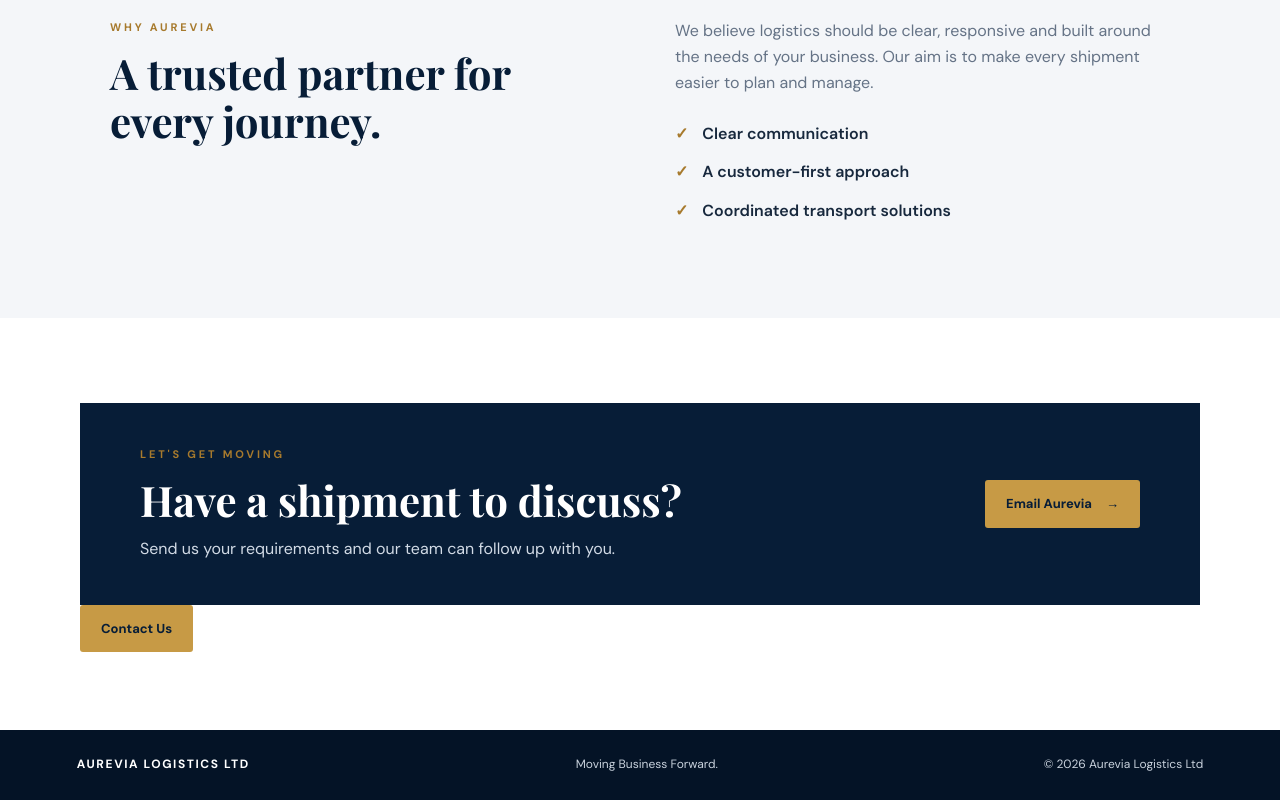
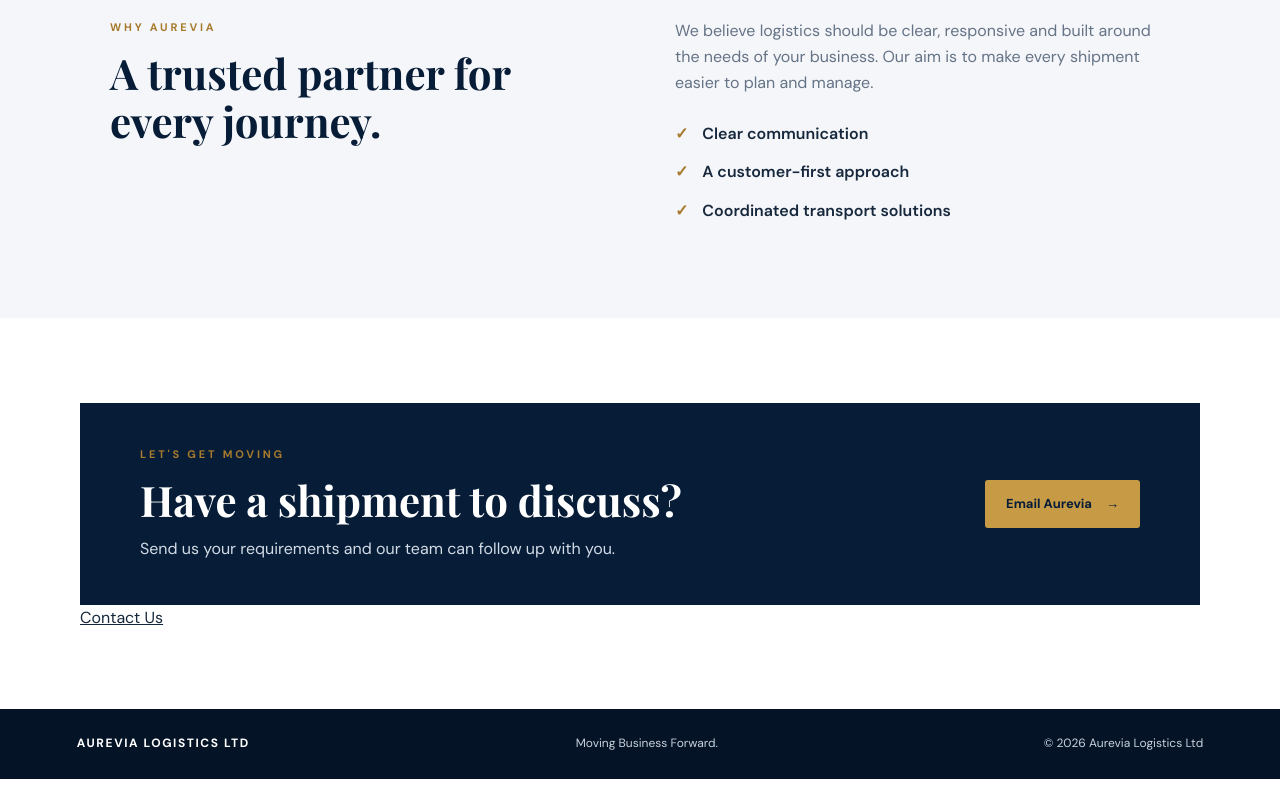
Before and after one commit to LMEliteFreightLTD/aurevia-logistics-website, a plain HTML site: page index.html in a window 1280 px wide. Shown: the part 1041-1841 px from the top of the page. After the commit the page ends 1820 px from the top, so only its background shows below. Drawn offline with nearby package versions, Linux system fonts and the light colour scheme.

Commit message:
Update index.html

```diff
--- a/index.html
+++ b/index.html
@@ -90,7 +90,7 @@
         </div>
         <a class="button button-gold" href="mailto:aurevialogisticsltd@gmail.com?subject=Logistics%20enquiry">Email Aurevia <span aria-hidden="true">→</span></a>
       </div>
-      <a class="button button-gold" href="mailto:aurevialogisticsltd@gmail.com?subject=Logistics%20enquiry">Contact Us</a>
+      <a  href="mailto:aurevialogisticsltd@gmail.com?subject=Logistics%20enquiry">Contact Us</a>
     </section>
   </main>
 
```
